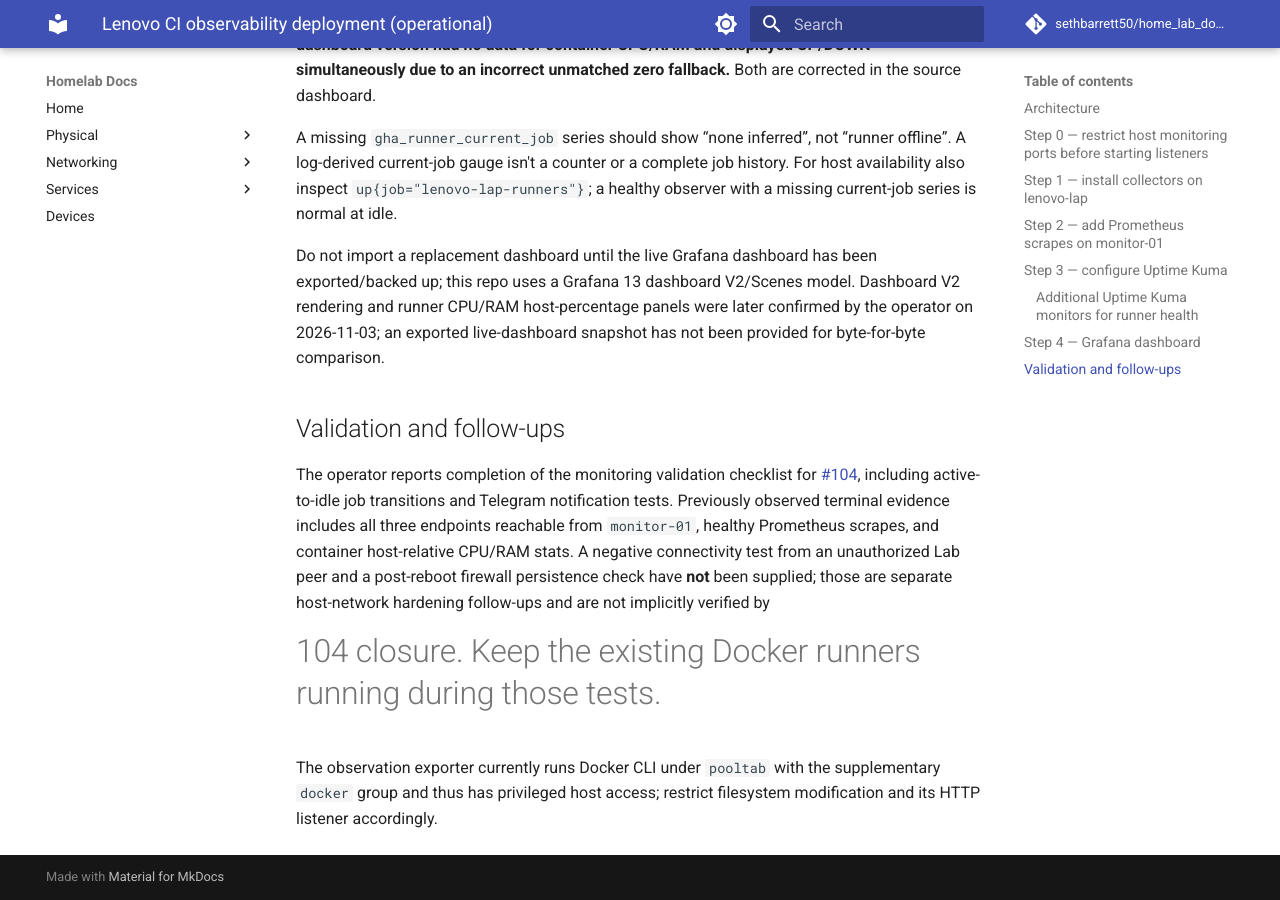
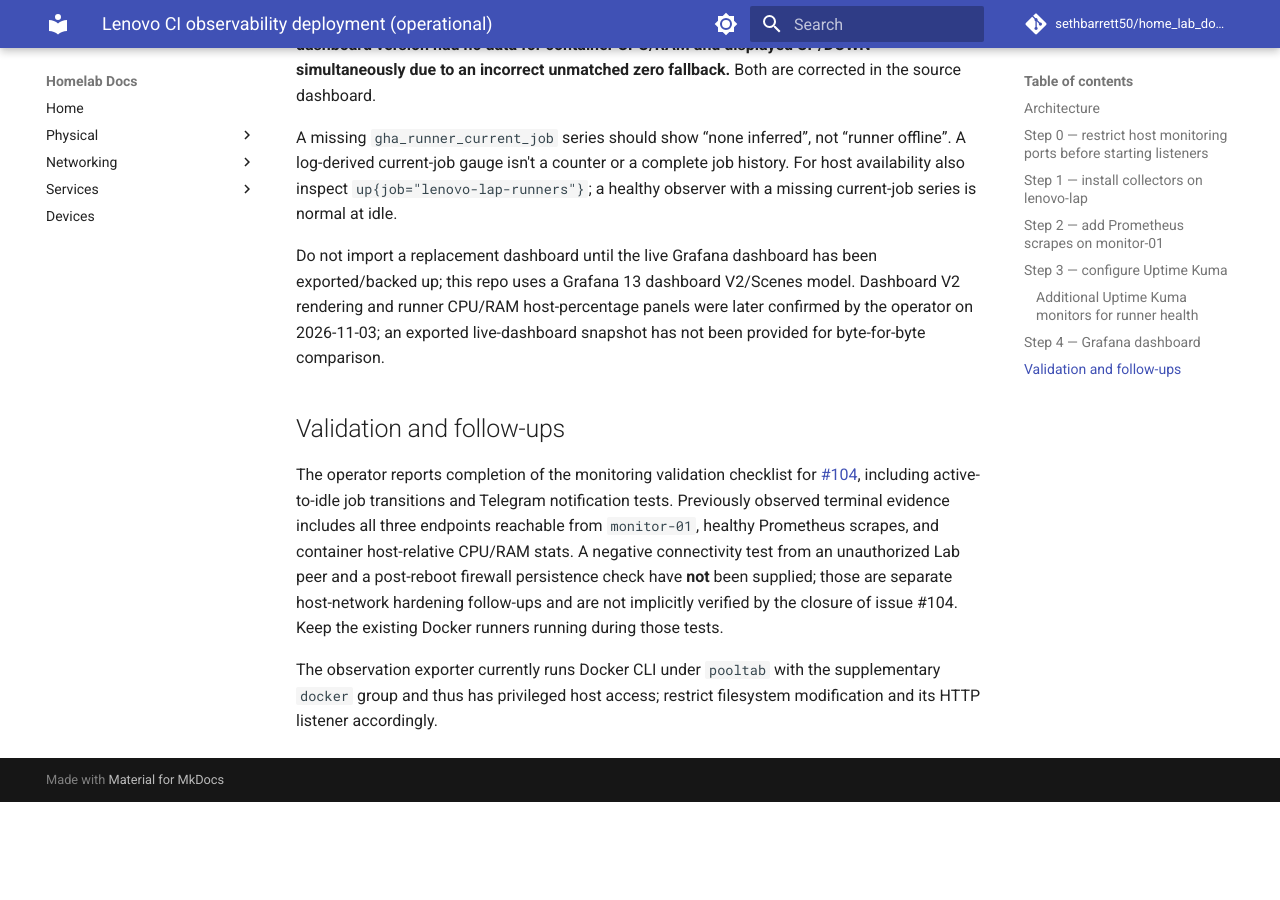
Before and after one commit to sethbarrett50/home_lab_docs, an MkDocs documentation site: the page built from docs/services/lenovo-observability/README.md, in a window 1280 px wide and 900 px high, scrolled down 5850 px. Built offline with MkDocs 1.6.1 and Material for MkDocs 9.7.7, drawn with Linux system fonts in a browser that asks for light colours; comment, search, counter and statistics services are not loaded; after the commit the page ends 6652 px from its top, so only the background shows below that.

Commit message:
fix(docs): avoid accidental Markdown heading in Lenovo validation notes

```diff
--- a/docs/services/lenovo-observability/README.md
+++ b/docs/services/lenovo-observability/README.md
@@ -260,7 +260,7 @@
 stats. A negative connectivity test from an unauthorized Lab peer and a
 post-reboot firewall persistence check have **not** been supplied; those are
 separate host-network hardening follow-ups and are not implicitly verified by
-#104 closure. Keep the existing Docker runners running during those tests.
+the closure of issue #104. Keep the existing Docker runners running during those tests.
 
 The observation exporter currently runs Docker CLI under `pooltab`
 with the supplementary `docker` group and thus has privileged host access;
```
